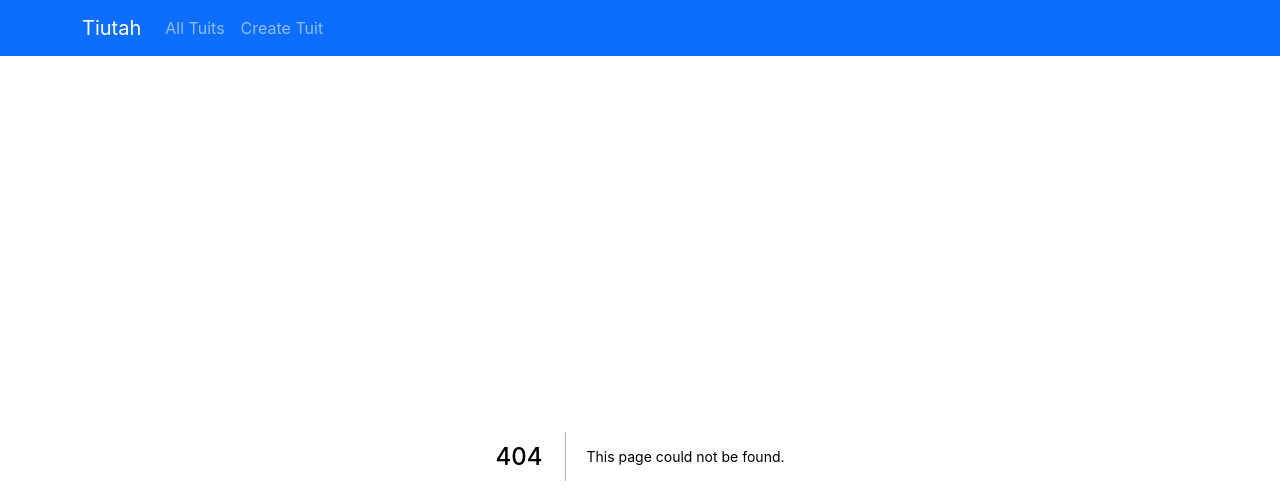
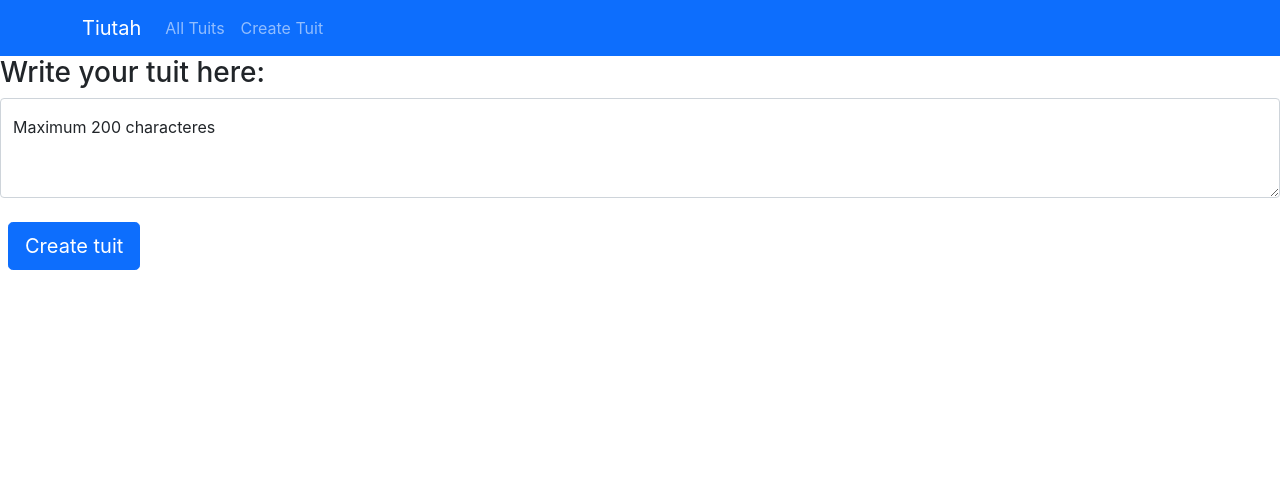
Before and after one commit to alext100/Week08-challenge2-tuitah, a Next.js app: page /createtuit in a window 1280 px wide. Before the commit this address had no page. Shown: the top 504 px of the page. Built offline with nearby package versions, Linux system fonts and the light colour scheme.

Commit message:
Create tuit page created

```diff
--- /dev/null
+++ b/pages/createtuit/index.js
@@ -0,0 +1,29 @@
+import { FloatingLabel, Form, Button } from "react-bootstrap";
+
+const CreateTuit = () => (
+  <>
+    <Form.Group
+      size="lg"
+      className="mb-3"
+      controlId="exampleForm.ControlTextarea1"
+    >
+      {" "}
+      <Form.Label className="h3">Write your tuit here:</Form.Label>
+      <FloatingLabel
+        controlId="floatingTextarea2"
+        label="Maximum 200 characteres"
+      >
+        <Form.Control
+          as="textarea"
+          placeholder="create-tuit"
+          style={{ height: "100px" }}
+          maxLength="200"
+        />
+      </FloatingLabel>
+    </Form.Group>
+    <Button variant="primary" size="lg" className="m-2">
+      Create tuit
+    </Button>
+  </>
+);
+export default CreateTuit;
```
